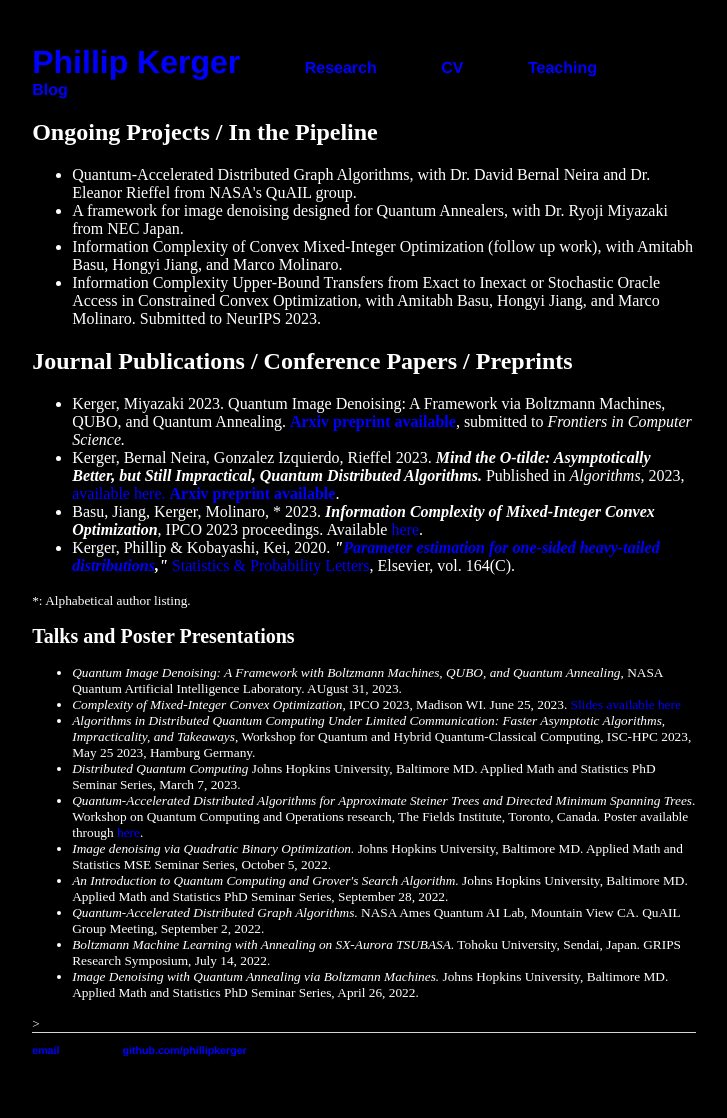
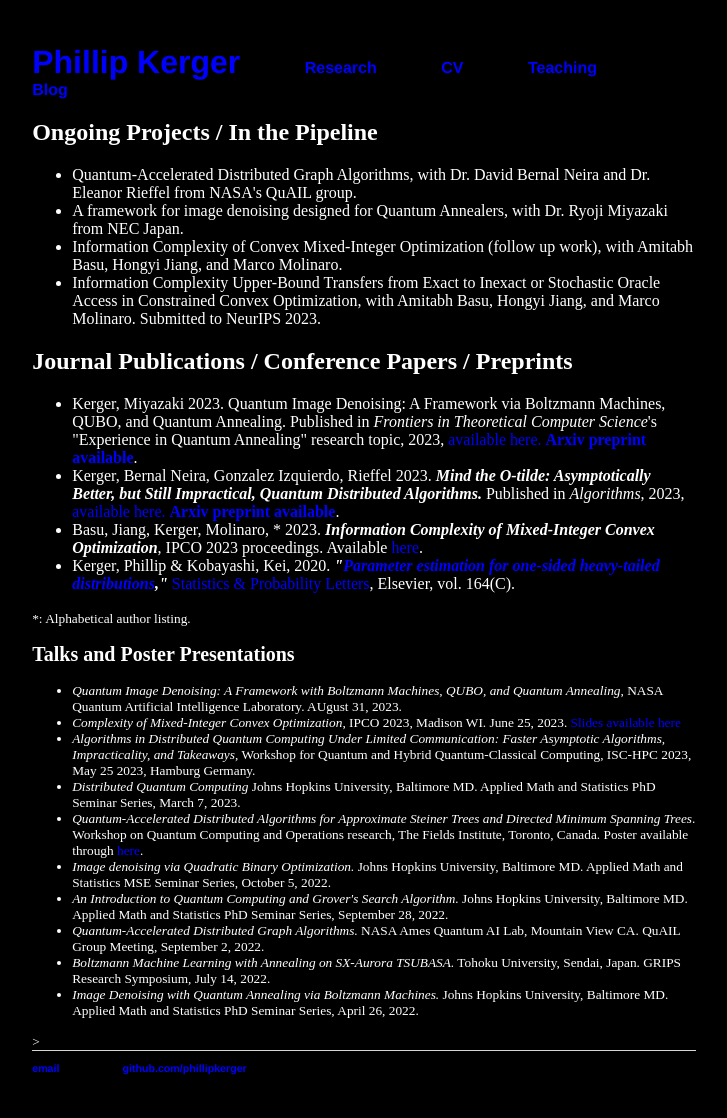
Before and after one commit to PhillipKerger/phillipkerger.github.io, a Jekyll site: the page built from research/index.html, in a window 1280 px wide. Shown: the whole page, without its empty margins (276-1003 px from the left). Built offline with Jekyll 4.4.1, drawn with Linux system fonts in a browser that asks for light colours.

Commit message:
Update index.html
added frontiers version of quantum image paper

```diff
--- a/research/index.html
+++ b/research/index.html
@@ -14,7 +14,8 @@ title: Phillip Kerger
 
 	<h2>Journal Publications / Conference Papers / Preprints</h2>
 	<ul>
-		<li>Kerger, Miyazaki 2023. Quantum Image Denoising: A Framework via Boltzmann Machines, QUBO, and Quantum Annealing. <B><A HREF="https://arxiv.org/abs/2307.06542">Arxiv preprint available</A></B>, submitted to <i>Frontiers in Computer Science.</i></li>
+		<li>Kerger, Miyazaki 2023. Quantum Image Denoising: A Framework via Boltzmann Machines, QUBO, and Quantum Annealing. Published in <i>Frontiers in Theoretical Computer Science</i>'s "Experience in Quantum Annealing" research topic,
+			2023, <a href = https://www.frontiersin.org/articles/10.3389/fcomp.2023.1281100/abstract> available here. <B><A HREF="https://arxiv.org/abs/2307.06542">Arxiv preprint available</A></B>.</li>
 		<li> Kerger, Bernal Neira, Gonzalez Izquierdo, Rieffel 2023. <i><b> Mind the O-tilde: Asymptotically Better, but Still Impractical, Quantum Distributed Algorithms. </b></i>
 			 Published in <i>Algorithms</i>, 2023, <a href = https://www.mdpi.com/1999-4893/16/7/332> available here. <B><A HREF="https://arxiv.org/pdf/2304.02825.pdf">Arxiv preprint available</A></B>.
 		<li> Basu, Jiang, Kerger, Molinaro, * 2023. <i> <b>Information Complexity of Mixed-Integer Convex Optimization</i></b>, IPCO 2023 proceedings. Available <a href="https://link.springer.com/chapter/10.1007/978-3-031-32726-1_1">here</a>.
```
